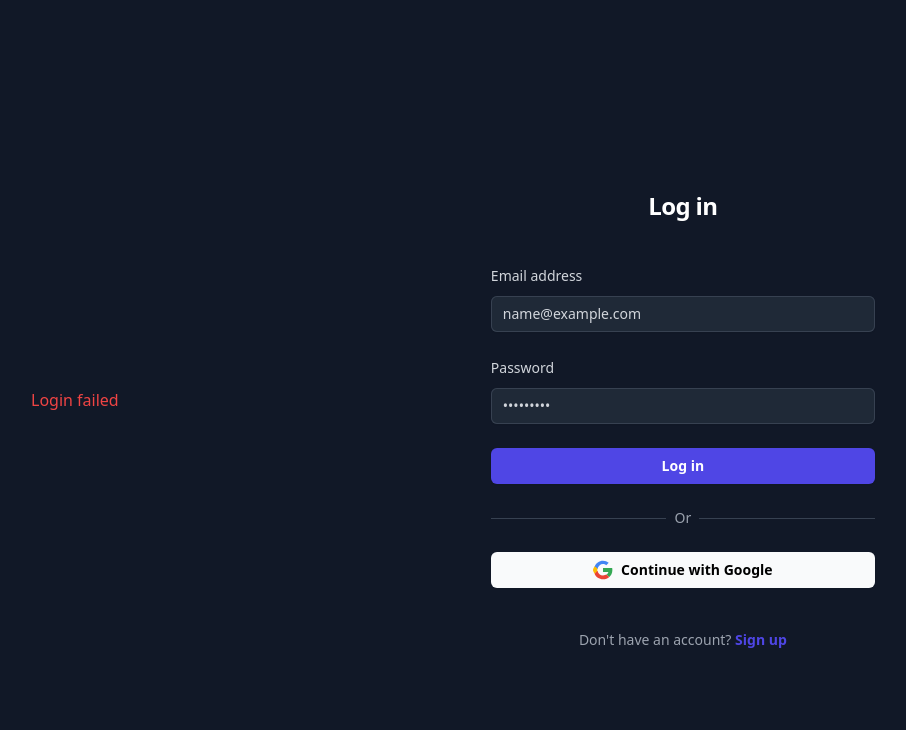
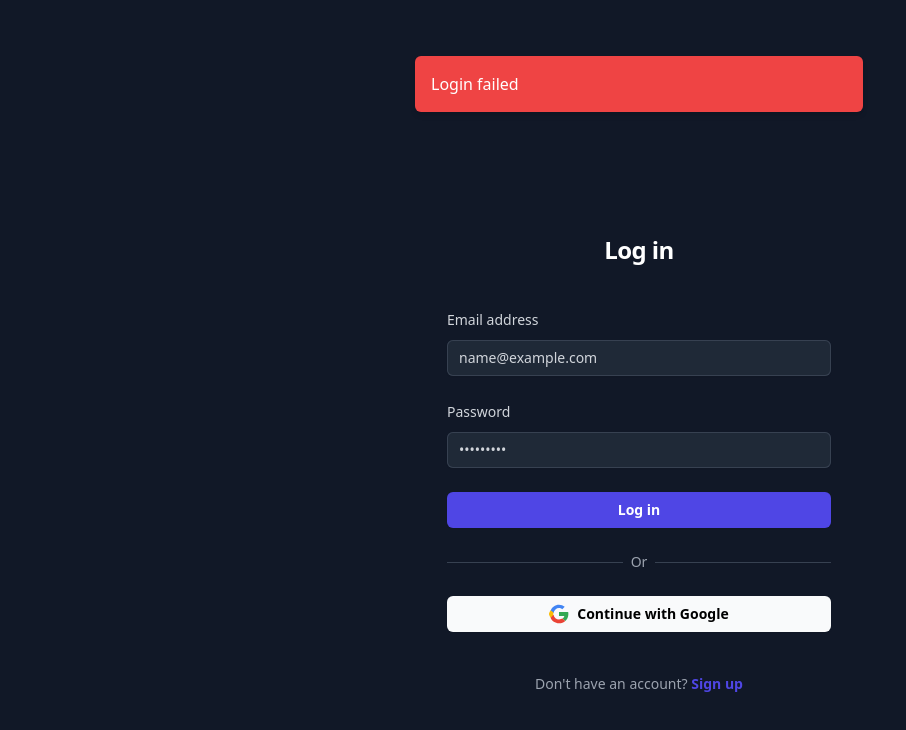
Before and after one commit to Jfoti64/socialnet-frontend, a React (Vite) app: page /login in a window 1280 px wide. Both pictures are taken after typing "name@example.com", "Sample123" into the empty fields and a click on the button "Log in". Shown: the top 730 px of the page, without its empty margins (1-907 px from the left). Built offline with nearby package versions, Linux system fonts and the light colour scheme; no server answers.

Commit message:
Improve error message styling

```diff
--- a/src/pages/LoginPage.jsx
+++ b/src/pages/LoginPage.jsx
@@ -31,8 +31,12 @@ const LoginPage = () => {
 
   return (
     <div className="min-h-screen flex items-center justify-center bg-gray-900 px-6 py-12 lg:px-8">
-      {error && <p className="text-red-500">{error}</p>} {/* Display error message */}
-      <LoginForm onSubmit={handleLogin} />
+      <div className="max-w-md w-full space-y-8">
+        {error && (
+          <div className="bg-red-500 text-white p-4 rounded-md shadow-md mb-4">{error}</div>
+        )}
+        <LoginForm onSubmit={handleLogin} />
+      </div>
     </div>
   );
 };
```
